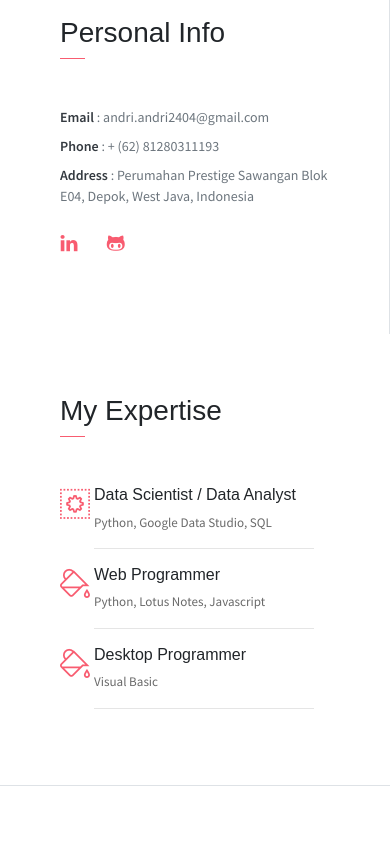
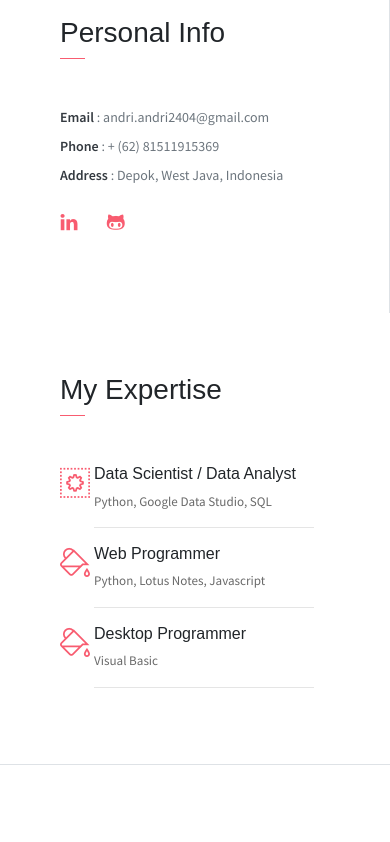
Before and after one commit to asfriansah/asfriansah.github.io, a plain HTML site: page index.html in a window 390 px wide. Shown: the part 1100-1942 px from the top of the page. Drawn offline with Linux system fonts and the light colour scheme; some packages are replaced by stand-ins of ours.

Commit message:
Update index.html
Change phone and address

```diff
--- a/index.html
+++ b/index.html
@@ -93,8 +93,8 @@
                 <span class="line mb-5"></span>
                 <ul class="mt40 info list-unstyled">
                     <li><span>Email</span> : andri.andri2404@gmail.com</li>
-                    <li><span>Phone</span> : + (62) 81280311193</li>
-                    <li><span>Address</span> :  Perumahan Prestige Sawangan Blok E04, Depok, West Java, Indonesia</li>
+                    <li><span>Phone</span> : + (62) 81511915369</li>
+                    <li><span>Address</span> : Depok, West Java, Indonesia</li>
                 </ul>
                 <ul class="social-icons pt-6">
                     <li class="social-item"><a class="social-link" href="https://www.linkedin.com/in/andri-asfriansah-a6b55b17b/" target="_blank"><i class="ti-linkedin" aria-hidden="true"></i></a></li>
@@ -464,7 +464,7 @@
                                 <i class="ti-mobile icon-md"></i>
                             </div>
                             <div class="col-10 ">
-                                <h6 class="d-inline">Phone : <br> <span class="text-muted">+ (62) 81280311193</span></h6>
+                                <h6 class="d-inline">Phone : <br> <span class="text-muted">+ (62) 81511915369</span></h6>
                             </div>
                         </div>
                         <div class="row mb-2">
@@ -472,7 +472,7 @@
                                 <i class="ti-map-alt icon-md"></i>
                             </div>
                             <div class="col-10">
-                                <h6 class="d-inline">Address :<br> <span class="text-muted">Perumahan Prestige Sawangan Blok E04, Depok, West Java, Indonesia</span></h6>
+                                <h6 class="d-inline">Address :<br> <span class="text-muted">Depok, West Java, Indonesia</span></h6>
                             </div>
                         </div>
                         <div class="row mb-2">
```
